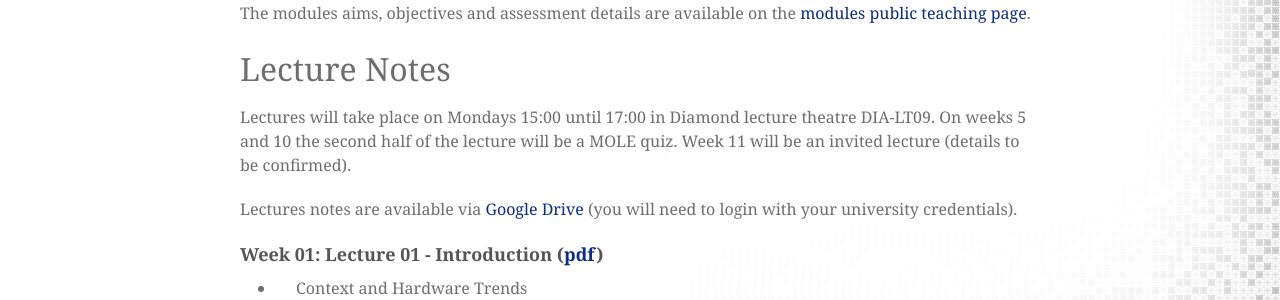
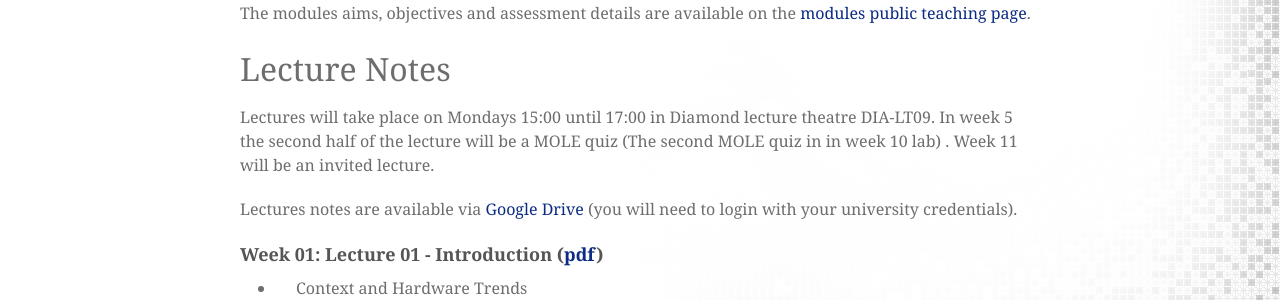
Before and after one commit to mondus/mondus.github.io, a Jekyll site: the page built from teaching/COM4521/index.md, in a window 1280 px wide and 900 px high, scrolled down 339 px. Shown: the part 154-454 px from the top of the window. Built offline with Jekyll 4.4.1, drawn with Linux system fonts in a browser that asks for light colours; nearby versions of some CDN libraries; some web fonts are replaced; some of the changed text lies outside the part shown.

Commit message:
Update index.md

```diff
--- a/teaching/COM4521/index.md
+++ b/teaching/COM4521/index.md
@@ -11,7 +11,7 @@ The modules aims, objectives and assessment details are available on the [module
 
 # Lecture Notes
 
-Lectures will take place on Mondays 15:00 until 17:00 in Diamond lecture theatre DIA-LT09. On weeks 5 and 10 the second half of the lecture will be a MOLE quiz. Week 11 will be an invited lecture (details to be confirmed).
+Lectures will take place on Mondays 15:00 until 17:00 in Diamond lecture theatre DIA-LT09. In week 5 the second half of the lecture will be a MOLE quiz (The second MOLE quiz in in week 10 lab) . Week 11 will be an invited lecture.
 
 Lectures notes are available via [Google Drive](https://drive.google.com/a/sheffield.ac.uk/folderview?id=0B2HbOiEppVPMNmprekpuT3UteEk&usp=sharing) (you will need to login with your university credentials).
 
@@ -133,7 +133,9 @@ Lectures notes are available via [Google Drive](https://drive.google.com/a/sheff
 
 MOLE quiz has moved to following days lab. i.e. 9:00am Tuesday 3rd May in Diamond High Spec Lab (DIA-206).
 
-### Week 11: Lecture 18 - Invited Talk, "Optimising single source shortest path on the GPU", by Peter Heywood
+### Week 11: Lecture 18 - Invited Talk
+
+"Optimising single source shortest path on the GPU", by Peter Heywood
 
 ### Week 12: No lecture
 
```
